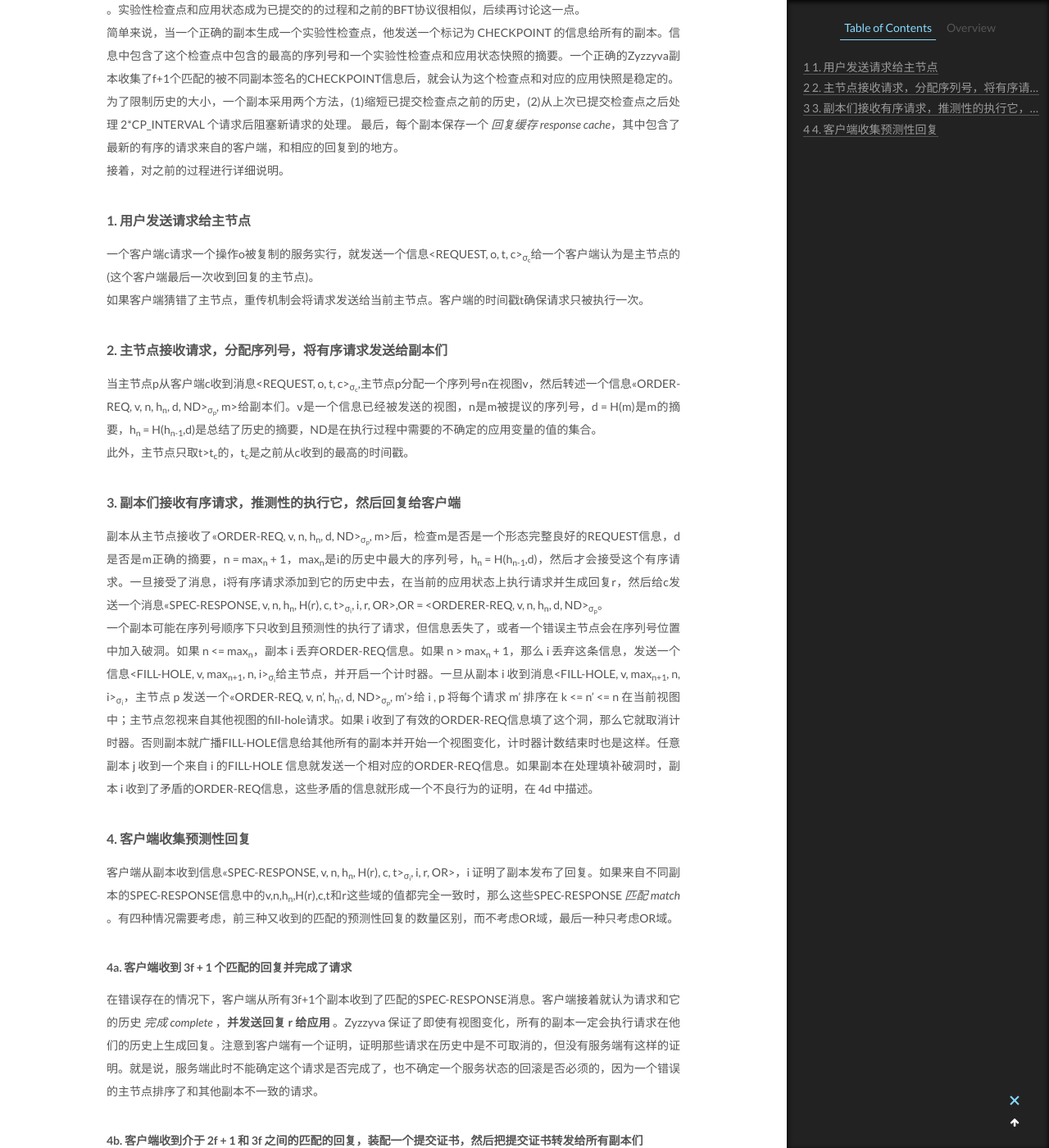
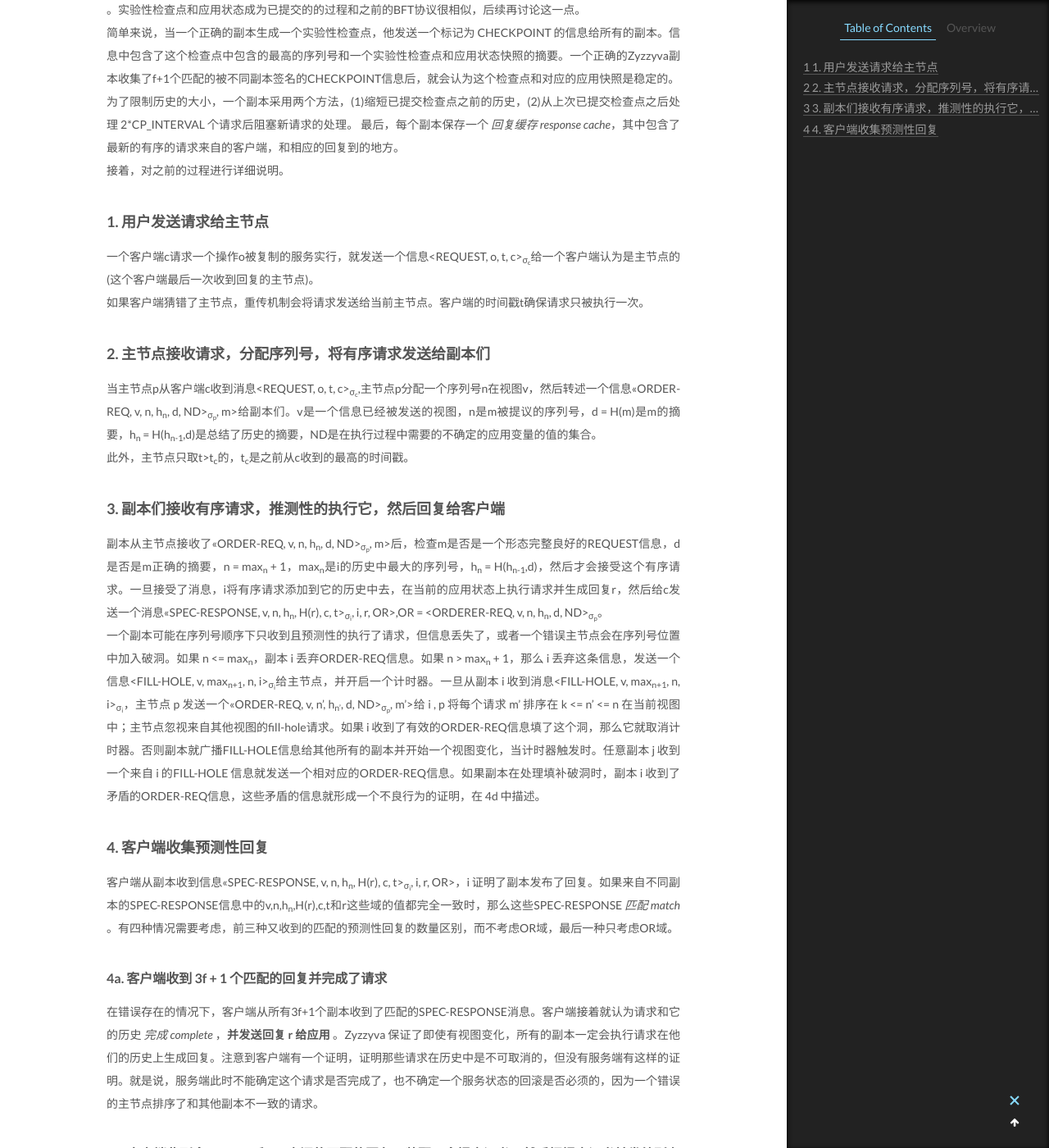
Before and after one commit to chapterzhi/chapterzhi.github.io, a Jekyll site: the page built from _posts/2019-08-01-Zyzzyva算法学习.md, in a window 1280 px wide and 1400 px high, scrolled down 1544 px. Shown: the whole window at 82% size. Built offline with Jekyll 4.4.1, drawn with Linux system fonts in a browser that asks for light colours; part of the change alters nothing that is shown; some of the changed text lies outside the part shown.

Commit message:
update blog

```diff
--- a/_posts/2019-08-01-Zyzzyva算法学习.md
+++ b/_posts/2019-08-01-Zyzzyva算法学习.md
@@ -45,20 +45,22 @@ __这个提交证书包含了i存储的历史的最大的前缀。__ 被提交
 为了限制历史的大小，一个副本采用两个方法，(1)缩短已提交检查点之前的历史，(2)从上次已提交检查点之后处理 2\*CP_INTERVAL 个请求后阻塞新请求的处理。
 最后，每个副本保存一个 _回复缓存 response cache_，其中包含了最新的有序的请求来自的客户端，和相应的回复到的地方。
 接着，对之前的过程进行详细说明。
-#### 1. 用户发送请求给主节点
+### 1. 用户发送请求给主节点
 一个客户端c请求一个操作o被复制的服务实行，就发送一个信息<REQUEST, o, t, c><sub>σ<sub>c</sub></sub>给一个客户端认为是主节点的(这个客户端最后一次收到回复的主节点)。
 如果客户端猜错了主节点，重传机制会将请求发送给当前主节点。客户端的时间戳t确保请求只被执行一次。
-#### 2. 主节点接收请求，分配序列号，将有序请求发送给副本们
+### 2. 主节点接收请求，分配序列号，将有序请求发送给副本们
 当主节点p从客户端c收到消息<REQUEST, o, t, c><sub>σ<sub>c</sub></sub>,主节点p分配一个序列号n在视图v，然后转述一个信息<<ORDER-REQ, v, n, h<sub>n</sub>, d, ND><sub>σ<sub>p</sub></sub>, m>给副本们。v是一个信息已经被发送的视图，n是m被提议的序列号，d = H(m)是m的摘要，h<sub>n</sub> = H(h<sub>n-1</sub>,d)是总结了历史的摘要，ND是在执行过程中需要的不确定的应用变量的值的集合。
 此外，主节点只取t>t<sub>c</sub>的，t<sub>c</sub>是之前从c收到的最高的时间戳。
-#### 3. 副本们接收有序请求，推测性的执行它，然后回复给客户端
+### 3. 副本们接收有序请求，推测性的执行它，然后回复给客户端
 副本从主节点接收了<<ORDER-REQ, v, n, h<sub>n</sub>, d, ND><sub>σ<sub>p</sub></sub>, m>后，检查m是否是一个形态完整良好的REQUEST信息，d是否是m正确的摘要，n = max<sub>n</sub> + 1，max<sub>n</sub>是i的历史中最大的序列号，h<sub>n</sub> = H(h<sub>n-1</sub>,d)，然后才会接受这个有序请求。一旦接受了消息，i将有序请求添加到它的历史中去，在当前的应用状态上执行请求并生成回复r，然后给c发送一个消息<<SPEC-RESPONSE, v, n, h<sub>n</sub>, H(r), c, t><sub>σ<sub>i</sub></sub>, i, r, OR>,OR = <ORDERER-REQ, v, n, h<sub>n</sub>, d, ND><sub>σ<sub>p</sub></sub>。
-一个副本可能在序列号顺序下只收到且预测性的执行了请求，但信息丢失了，或者一个错误主节点会在序列号位置中加入破洞。如果 n <= max<sub>n</sub>，副本 i 丢弃ORDER-REQ信息。如果 n > max<sub>n</sub> + 1，那么 i 丢弃这条信息，发送一个信息<FILL-HOLE, v, max<sub>n+1</sub>, n, i><sub>σ<sub>i</sub></sub>给主节点，并开启一个计时器。一旦从副本 i 收到消息<FILL-HOLE, v, max<sub>n+1</sub>, n, i><sub>σ<sub>i</sub></sub>，主节点 p 发送一个<<ORDER-REQ, v, n', h<sub>n'</sub>, d, ND><sub>σ<sub>p</sub></sub>, m'>给 i , p 将每个请求 m' 排序在 k <= n' <= n 在当前视图中；主节点忽视来自其他视图的fill-hole请求。如果 i 收到了有效的ORDER-REQ信息填了这个洞，那么它就取消计时器。否则副本就广播FILL-HOLE信息给其他所有的副本并开始一个视图变化，计时器计数结束时也是这样。任意副本 j 收到一个来自 i 的FILL-HOLE 信息就发送一个相对应的ORDER-REQ信息。如果副本在处理填补破洞时，副本 i 收到了矛盾的ORDER-REQ信息，这些矛盾的信息就形成一个不良行为的证明，在 4d 中描述。
-#### 4. 客户端收集预测性回复
+一个副本可能在序列号顺序下只收到且预测性的执行了请求，但信息丢失了，或者一个错误主节点会在序列号位置中加入破洞。如果 n <= max<sub>n</sub>，副本 i 丢弃ORDER-REQ信息。如果 n > max<sub>n</sub> + 1，那么 i 丢弃这条信息，发送一个信息<FILL-HOLE, v, max<sub>n+1</sub>, n, i><sub>σ<sub>i</sub></sub>给主节点，并开启一个计时器。一旦从副本 i 收到消息<FILL-HOLE, v, max<sub>n+1</sub>, n, i><sub>σ<sub>i</sub></sub>，主节点 p 发送一个<<ORDER-REQ, v, n', h<sub>n'</sub>, d, ND><sub>σ<sub>p</sub></sub>, m'>给 i , p 将每个请求 m' 排序在 k <= n' <= n 在当前视图中；主节点忽视来自其他视图的fill-hole请求。如果 i 收到了有效的ORDER-REQ信息填了这个洞，那么它就取消计时器。否则副本就广播FILL-HOLE信息给其他所有的副本并开始一个视图变化，当计时器触发时。任意副本 j 收到一个来自 i 的FILL-HOLE 信息就发送一个相对应的ORDER-REQ信息。如果副本在处理填补破洞时，副本 i 收到了矛盾的ORDER-REQ信息，这些矛盾的信息就形成一个不良行为的证明，在 4d 中描述。
+### 4. 客户端收集预测性回复
 客户端从副本收到信息<<SPEC-RESPONSE, v, n, h<sub>n</sub>, H(r), c, t><sub>σ<sub>i</sub></sub>, i, r, OR>，i 证明了副本发布了回复。如果来自不同副本的SPEC-RESPONSE信息中的v,n,h<sub>n</sub>,H(r),c,t和r这些域的值都完全一致时，那么这些SPEC-RESPONSE _匹配 match_ 。有四种情况需要考虑，前三种又收到的匹配的预测性回复的数量区别，而不考虑OR域，最后一种只考虑OR域。
-##### 4a. 客户端收到 3f + 1 个匹配的回复并完成了请求
+#### 4a. 客户端收到 3f + 1 个匹配的回复并完成了请求
 在错误存在的情况下，客户端从所有3f+1个副本收到了匹配的SPEC-RESPONSE消息。客户端接着就认为请求和它的历史 _完成 complete_ ，**并发送回复 r 给应用** 。Zyzzyva 保证了即使有视图变化，所有的副本一定会执行请求在他们的历史上生成回复。注意到客户端有一个证明，证明那些请求在历史中是不可取消的，但没有服务端有这样的证明。就是说，服务端此时不能确定这个请求是否完成了，也不确定一个服务状态的回滚是否必须的，因为一个错误的主节点排序了和其他副本不一致的请求。
-##### 4b. 客户端收到介于 2f + 1 和 3f 之间的匹配的回复，装配一个提交证书，然后把提交证书转发给所有副本们
+#### 4b. 客户端收到介于 2f + 1 和 3f 之间的匹配的回复，装配一个提交证书，然后把提交证书转发给所有副本们
+如果网络、主节点或者一些副本错误，那么客户端c可能永远收不到 3f + 1 个副本的回复。因此客户端第一次发起请求时就设置一个计时器，当计时器到期限时，如果c收到了介于 2f + 1 和 3f 之间个副本的匹配的推测性回复，c就发出一个消息<COMMIT, c, CC><sub>σ<sub>c</sub></sub>，CC是一个由 2f + 1 个副本列表组成的提交证书，副本签署了 2f + 1 个匹配的SPEC-RESPONSE消息，以及对应的 2f + 1 个副本的签名。
+CC包含了 2f + 1 个签名的SPEC-PESPONSE消息和一份2f + 1 个节点的列表。但是，由于由c收到的所有副本的回复都是一致的，所以，c只需要包含一个副本签名的SPEC-ERSPONSE消息。为了效率，CC并不包含回复的整体部分 r ，而是只有 H(r)。
 
 
 
```
